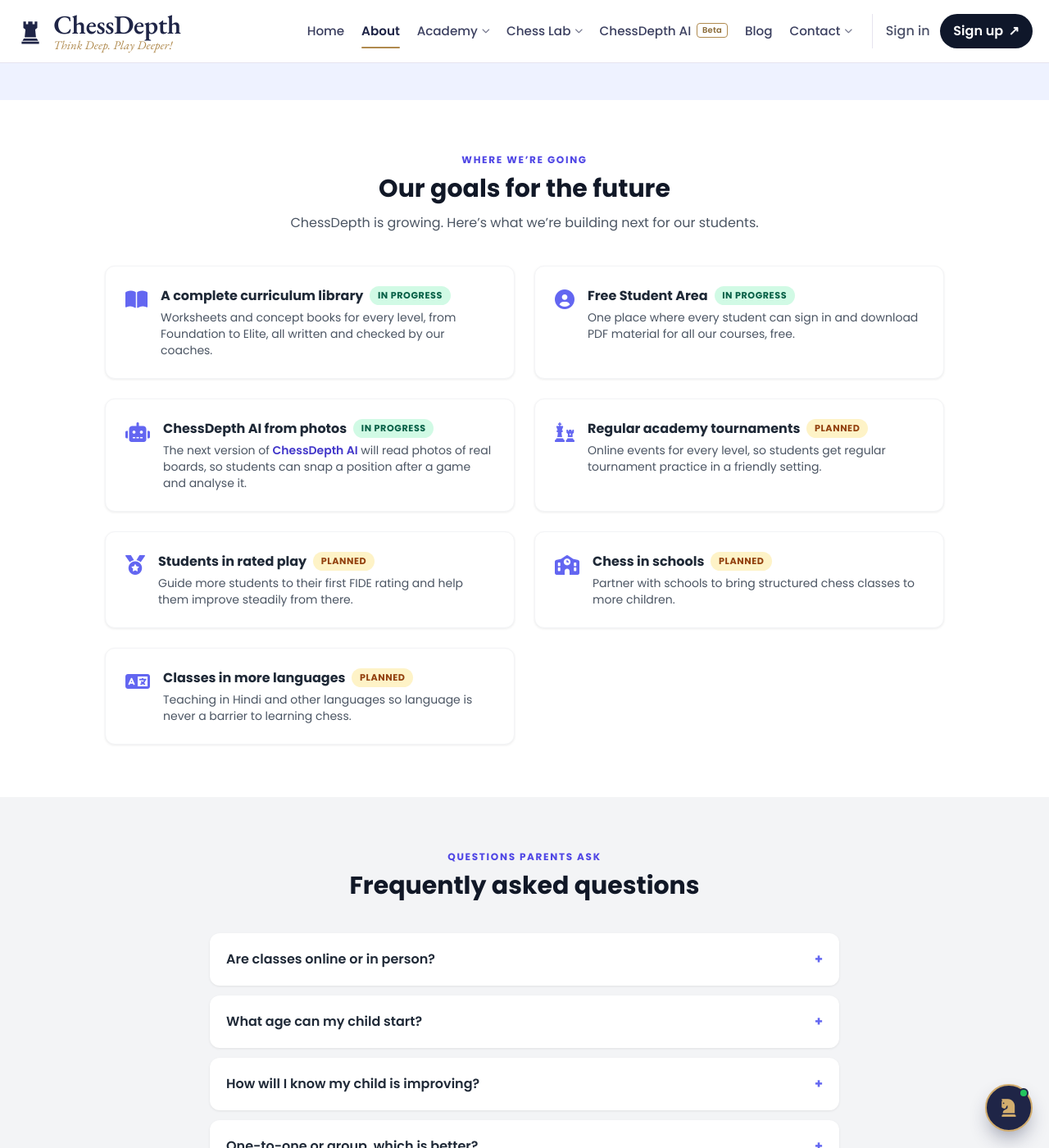
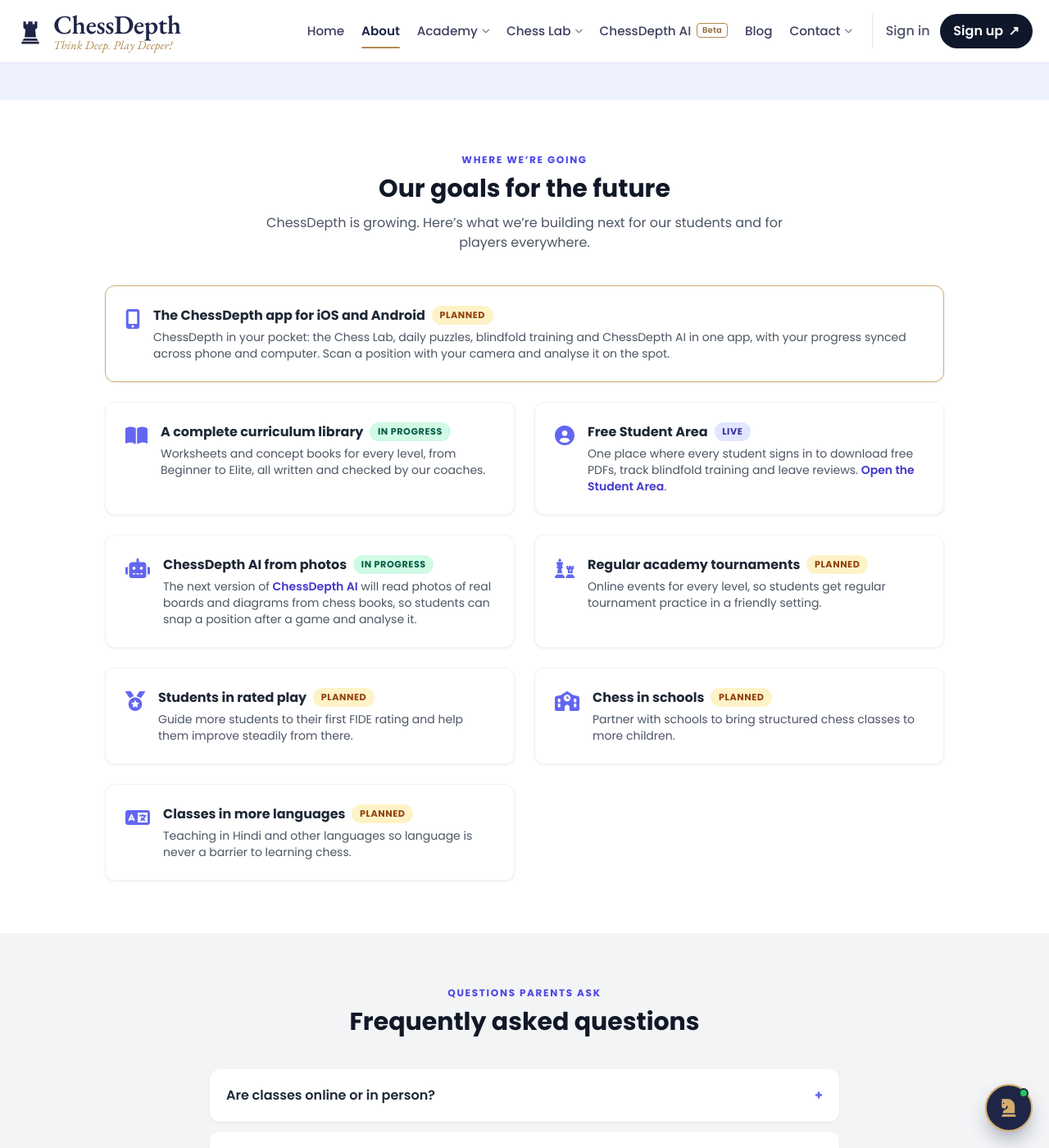
Before and after one commit to Sourabhjoshi1/Chess-Depth, a Jekyll site: the page built from pages/about.html, in a window 1280 px wide and 1400 px high, scrolled down 6582 px. Shown: the whole window at 82% size. Built offline with Jekyll 4.4.1, drawn with Linux system fonts in a browser that asks for light colours; comment, search, counter and statistics services are not loaded.

Commit message:
Plans: add the ChessDepth iOS and Android app to the roadmap
About page 'Our goals for the future' now leads with the planned app, marks the Student
Area as live, and mentions book diagrams for ChessDepth AI. The home page links to it
with a 'Coming next' line.

Co-Authored-By: Claude Opus 5.5 <noreply@anthropic.com>
Claude-Session: https://claude.ai/code/session_017ZwxdNZGtw2tXrZdE2ZP9f

```diff
--- a/assets/css/site.css
+++ b/assets/css/site.css
@@ -375,3 +375,8 @@ html.dark .bfp-ds { color: #cbd5e1; } html.dark .bfp-rg { color: #d2ad6e; } html
 .cd-foot-regions a { color: #cbd5e1; } .cd-foot-regions a:hover { color: #d2ad6e; }
 .hm-abroad a { color: #4f46e5; font-weight: 500; } .hm-abroad a:hover { text-decoration: underline; }
 html.dark .hm-abroad a { color: #a5b4fc; }
+.hm-do-next { margin-top: 1.4rem; text-align: center; font-size: .95rem; color: #4b5563; }
+.hm-do-next i.fa-mobile-alt { color: #b08a4e; margin-right: .2rem; }
+.hm-do-next a { color: #4f46e5; font-weight: 600; margin-left: .3rem; } .hm-do-next a:hover { text-decoration: underline; }
+html.dark .hm-do-next { color: #cbd5e1; } html.dark .hm-do-next a { color: #a5b4fc; }
+.ab-goal-app { border-color: #d2ad6e !important; }
--- a/index.html
+++ b/index.html
@@ -45,6 +45,7 @@ faq:
         <a href="/blindfold/" class="hm-do-card"><i class="fas fa-eye-slash"></i><h3>Blindfold trainer</h3><p>Drills and a daily challenge to see the board in your head.</p><span>Start training <i class="fas fa-arrow-right"></i></span></a>
         <a href="/shop/" class="hm-do-card"><i class="fas fa-book-open"></i><h3>Books and worksheets</h3><p>Worksheet packs, improvement plans and free PDFs to study offline.</p><span>Visit the shop <i class="fas fa-arrow-right"></i></span></a>
       </div>
+      <p class="hm-do-next"><i class="fas fa-mobile-alt"></i> <b>Coming next:</b> the ChessDepth app for iOS and Android. <a href="/about/#future">See our plans <i class="fas fa-arrow-right"></i></a></p>
     </div>
   </section>
 
--- a/pages/about.html
+++ b/pages/about.html
@@ -228,17 +228,18 @@ page_css: about
   </section>
 
   <!-- ============ FUTURE GOALS ============ -->
-  <section class="py-16 px-4 bg-white">
+  <section id="future" class="py-16 px-4 bg-white">
     <div class="max-w-5xl mx-auto">
       <div class="text-center mb-10">
         <p class="ab-eyebrow mb-2">Where we&rsquo;re going</p>
         <h2 class="text-3xl font-bold text-gray-900 mb-3">Our goals for the future</h2>
-        <p class="text-gray-600 max-w-2xl mx-auto">ChessDepth is growing. Here&rsquo;s what we&rsquo;re building next for our students.</p>
+        <p class="text-gray-600 max-w-2xl mx-auto">ChessDepth is growing. Here&rsquo;s what we&rsquo;re building next for our students and for players everywhere.</p>
       </div>
       <div class="grid md:grid-cols-2 gap-6">
-        <div class="ab-card p-6 border border-gray-100 flex gap-4"><i class="fas fa-book-open text-2xl text-indigo-500 mt-1"></i><div><div class="flex items-center gap-2 mb-1"><h3 class="font-bold">A complete curriculum library</h3><span class="ab-goal-status bg-green-100 text-green-800">In progress</span></div><p class="text-sm text-gray-600">Worksheets and concept books for every level, from Foundation to Elite, all written and checked by our coaches.</p></div></div>
-        <div class="ab-card p-6 border border-gray-100 flex gap-4"><i class="fas fa-user-circle text-2xl text-indigo-500 mt-1"></i><div><div class="flex items-center gap-2 mb-1"><h3 class="font-bold">Free Student Area</h3><span class="ab-goal-status bg-green-100 text-green-800">In progress</span></div><p class="text-sm text-gray-600">One place where every student can sign in and download PDF material for all our courses, free.</p></div></div>
-        <div class="ab-card p-6 border border-gray-100 flex gap-4"><i class="fas fa-robot text-2xl text-indigo-500 mt-1"></i><div><div class="flex items-center gap-2 mb-1"><h3 class="font-bold">ChessDepth AI from photos</h3><span class="ab-goal-status bg-green-100 text-green-800">In progress</span></div><p class="text-sm text-gray-600">The next version of <a href="/ai/" class="text-indigo-700 font-semibold hover:underline">ChessDepth AI</a> will read photos of real boards, so students can snap a position after a game and analyse it.</p></div></div>
+        <div class="ab-card p-6 border border-gray-100 flex gap-4 md:col-span-2 ab-goal-app"><i class="fas fa-mobile-alt text-2xl text-indigo-500 mt-1"></i><div><div class="flex items-center gap-2 mb-1"><h3 class="font-bold">The ChessDepth app for iOS and Android</h3><span class="ab-goal-status bg-yellow-100 text-yellow-800">Planned</span></div><p class="text-sm text-gray-600">ChessDepth in your pocket: the Chess Lab, daily puzzles, blindfold training and ChessDepth AI in one app, with your progress synced across phone and computer. Scan a position with your camera and analyse it on the spot.</p></div></div>
+        <div class="ab-card p-6 border border-gray-100 flex gap-4"><i class="fas fa-book-open text-2xl text-indigo-500 mt-1"></i><div><div class="flex items-center gap-2 mb-1"><h3 class="font-bold">A complete curriculum library</h3><span class="ab-goal-status bg-green-100 text-green-800">In progress</span></div><p class="text-sm text-gray-600">Worksheets and concept books for every level, from Beginner to Elite, all written and checked by our coaches.</p></div></div>
+        <div class="ab-card p-6 border border-gray-100 flex gap-4"><i class="fas fa-user-circle text-2xl text-indigo-500 mt-1"></i><div><div class="flex items-center gap-2 mb-1"><h3 class="font-bold">Free Student Area</h3><span class="ab-goal-status bg-indigo-100 text-indigo-800">Live</span></div><p class="text-sm text-gray-600">One place where every student signs in to download free PDFs, track blindfold training and leave reviews. <a href="/student/" class="text-indigo-700 font-semibold hover:underline">Open the Student Area</a>.</p></div></div>
+        <div class="ab-card p-6 border border-gray-100 flex gap-4"><i class="fas fa-robot text-2xl text-indigo-500 mt-1"></i><div><div class="flex items-center gap-2 mb-1"><h3 class="font-bold">ChessDepth AI from photos</h3><span class="ab-goal-status bg-green-100 text-green-800">In progress</span></div><p class="text-sm text-gray-600">The next version of <a href="/ai/" class="text-indigo-700 font-semibold hover:underline">ChessDepth AI</a> will read photos of real boards and diagrams from chess books, so students can snap a position after a game and analyse it.</p></div></div>
         <div class="ab-card p-6 border border-gray-100 flex gap-4"><i class="fas fa-chess text-2xl text-indigo-500 mt-1"></i><div><div class="flex items-center gap-2 mb-1"><h3 class="font-bold">Regular academy tournaments</h3><span class="ab-goal-status bg-yellow-100 text-yellow-800">Planned</span></div><p class="text-sm text-gray-600">Online events for every level, so students get regular tournament practice in a friendly setting.</p></div></div>
         <div class="ab-card p-6 border border-gray-100 flex gap-4"><i class="fas fa-medal text-2xl text-indigo-500 mt-1"></i><div><div class="flex items-center gap-2 mb-1"><h3 class="font-bold">Students in rated play</h3><span class="ab-goal-status bg-yellow-100 text-yellow-800">Planned</span></div><p class="text-sm text-gray-600">Guide more students to their first FIDE rating and help them improve steadily from there.</p></div></div>
         <div class="ab-card p-6 border border-gray-100 flex gap-4"><i class="fas fa-school text-2xl text-indigo-500 mt-1"></i><div><div class="flex items-center gap-2 mb-1"><h3 class="font-bold">Chess in schools</h3><span class="ab-goal-status bg-yellow-100 text-yellow-800">Planned</span></div><p class="text-sm text-gray-600">Partner with schools to bring structured chess classes to more children.</p></div></div>
```
